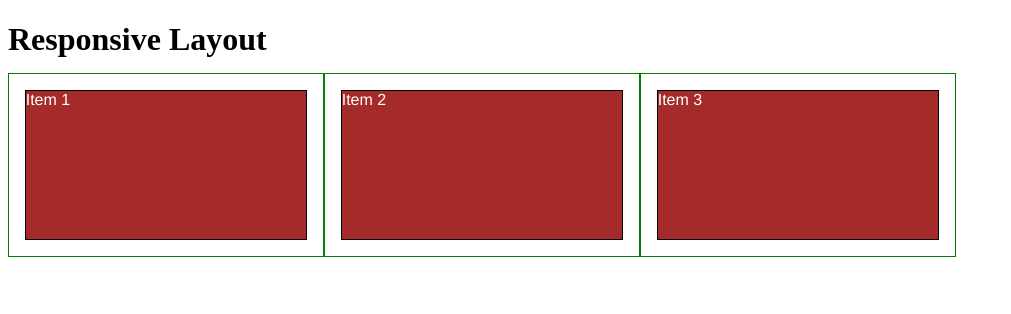
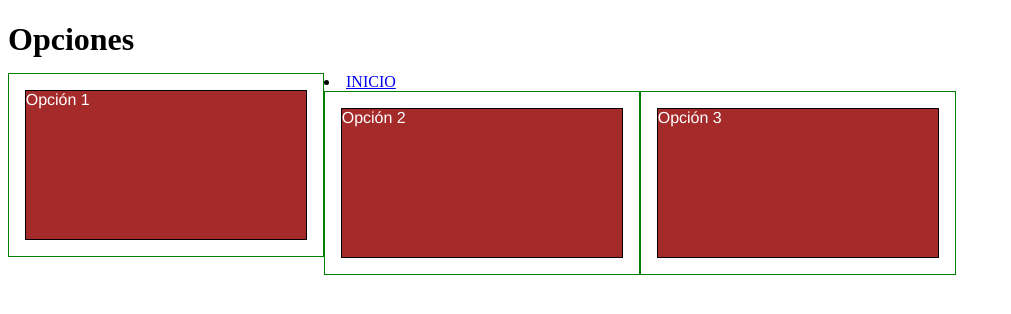
Before and after one commit to pattymicaelazurita/assignment, a plain HTML site: page index.html in a window 1280 px wide. Shown: the whole page, without its empty margins (0-1011 px from the left). Drawn offline with Linux system fonts and the light colour scheme.

Commit message:
Update index.html

```diff
--- a/index.html
+++ b/index.html
@@ -3,16 +3,20 @@
 <head>
 <meta charset="utf-8">
 <meta name="viewport" content="width=device-width, initial-scale=1">
-<title>Responsive Layout</title>
+<title>Menú</title>
 <link href="main.css" rel="stylesheet"/>
 </head>
 <body>
-<h1>Responsive Layout</h1>
+<h1>Opciones</h1>
+
+  <body id="body">
 
 <div class="row">
-  <div class="col-lg-3 col-md-6"><p>Item 1</p></div>
-  <div class="col-lg-3 col-md-6"><p>Item 2</p></div>
-  <div class="col-lg-3 col-md-6"><p>Item 3</p></div>
+  <div class="col-lg-3 col-md-6"><p>Opción 1</p></div>
+  <li class=""><a href="#body"> INICIO</a></li>
+
+  <div class="col-lg-3 col-md-6"><p>Opción 2</p></div>
+  <div class="col-lg-3 col-md-6"><p>Opción 3</p></div>
 </div>
 
 </body>
```
